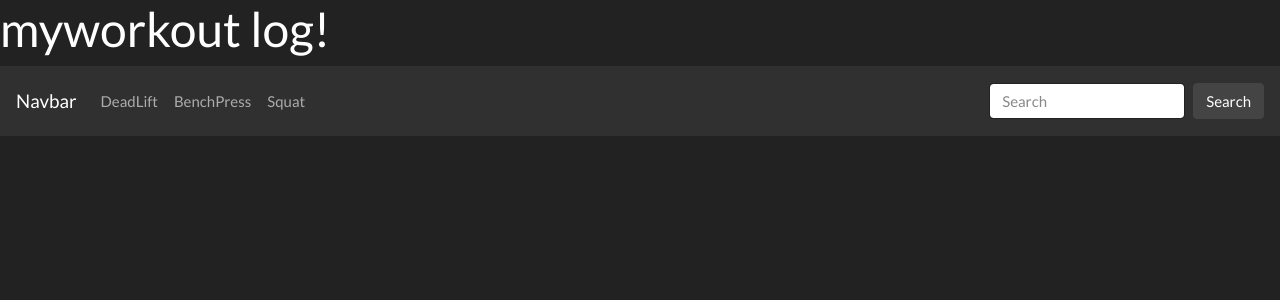
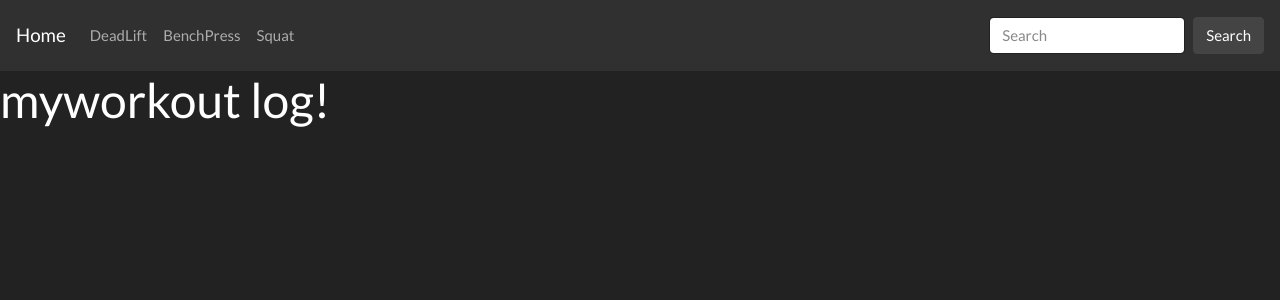
Before and after one commit to bhargavjulaganti/LearningAngular, an Angular app in the folder my-app/: page / in a window 1280 px wide. Shown: the top 300 px of the page. Built offline with nearby package versions, Linux system fonts and the light colour scheme.

Commit message:
Add initial navigation bar

```diff
--- a/my-app/src/app/app.component.html
+++ b/my-app/src/app/app.component.html
@@ -19,4 +19,31 @@
   </li>
 </ul> -->
 
+<nav class="navbar navbar-expand-lg navbar-dark bg-dark" width=20%>
+  <a class="navbar-brand" href="#">Home</a>
+  <button class="navbar-toggler" type="button" data-toggle="collapse" data-target="#navbarColor02" aria-controls="navbarColor02" aria-expanded="false" aria-label="Toggle navigation">
+    <span class="navbar-toggler-icon"></span>
+  </button>
+
+  <div class="collapse navbar-collapse" id="navbarColor02">
+    <ul class="navbar-nav mr-auto">
+      <li class="nav-item dropdown">
+      </li>
+      <li class="nav-item">
+        <a class="nav-link" href="/deadlift">DeadLift</a>
+      </li>
+      <li class="nav-item">
+        <a class="nav-link" href="/benchpress">BenchPress</a>
+      </li>
+      <li class="nav-item">
+        <a class="nav-link" href="squats">Squat</a>
+      </li>
+    </ul>
+    <form class="form-inline my-2 my-lg-0">
+      <input class="form-control mr-sm-2" type="text" placeholder="Search">
+      <button class="btn btn-secondary my-2 my-sm-0" type="submit">Search</button>
+    </form>
+  </div>
+</nav>
+
 <router-outlet></router-outlet>
--- a/my-app/src/app/myworkout/myworkout.component.html
+++ b/my-app/src/app/myworkout/myworkout.component.html
@@ -15,7 +15,7 @@
 </nav> -->
 
 
-<nav class="navbar navbar-expand-lg navbar-dark bg-dark">
+<!-- <nav class="navbar navbar-expand-lg navbar-dark bg-dark">
   <a class="navbar-brand" href="#">Navbar</a>
   <button class="navbar-toggler" type="button" data-toggle="collapse" data-target="#navbarColor02" aria-controls="navbarColor02" aria-expanded="false" aria-label="Toggle navigation">
     <span class="navbar-toggler-icon"></span>
@@ -40,4 +40,4 @@
       <button class="btn btn-secondary my-2 my-sm-0" type="submit">Search</button>
     </form>
   </div>
-</nav>
+</nav> -->
```
Also changed, not shown: 2 other files (tests, documents, lock files or other folders).
